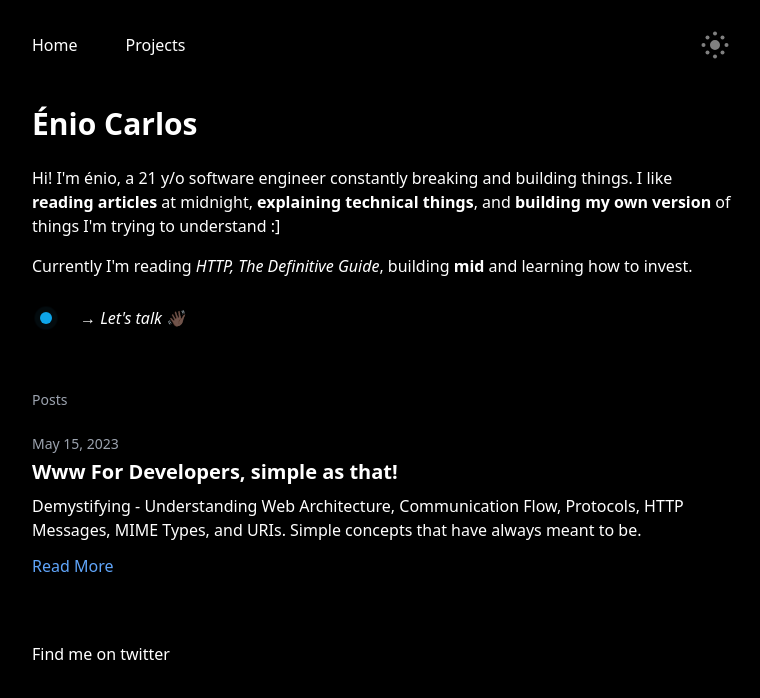
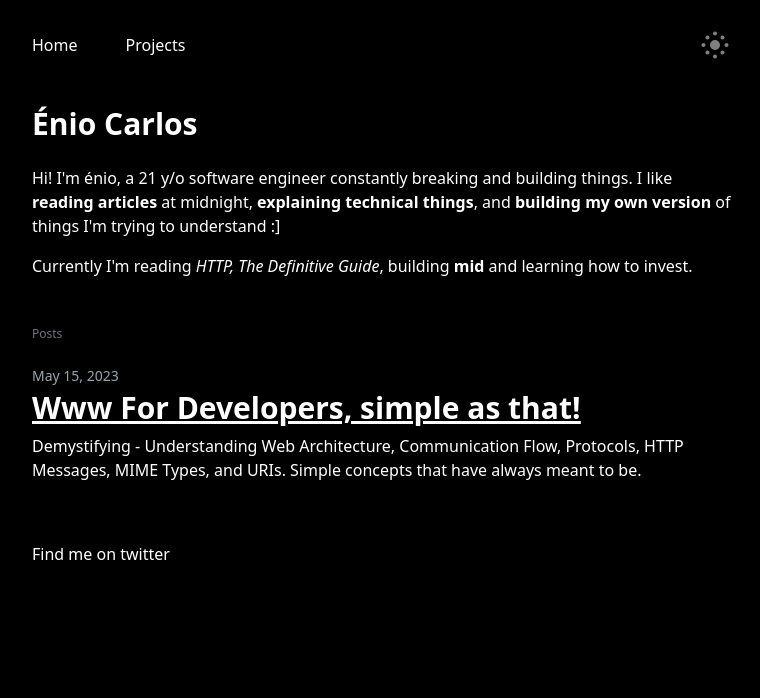
Before and after one commit to eniodev/enio, a Next.js app: page / in a window 1280 px wide. Shown: the top 698 px of the page, without its empty margins (256-1016 px from the left). Built offline with nearby package versions, Linux system fonts and the light colour scheme.

Commit message:
testing new sizes for text

```diff
--- a/pages/index.tsx
+++ b/pages/index.tsx
@@ -22,33 +22,21 @@ export const Index = ({ posts }: IndexProps): JSX.Element => {
       </p>
       <p>Currently I&apos;m reading <i>HTTP, The Definitive Guide</i>, building <b>mid</b> and learning how to invest.</p>
 
-      <div className="flex items-center justify-start">
-        <span className="relative flex h-3 w-3 ml-2">
-          <span className="animate-ping absolute inline-flex h-full w-full rounded-full bg-sky-400 opacity-75"></span>
-          <span className="relative inline-flex rounded-full h-3 w-3 bg-sky-500"></span>
-        </span>
-        <a href="https://twitter.com/eniocarlosao" className="inline-block px-7 py-3 rounded-md dark:text-white hover:text-white dark:hover:text-white">→ <i>Let&apos;s talk 👋🏿</i></a>
-    </div>
-
-      <p className="text-sm mt-12 dark:text-gray-400">Posts</p>
+      <p className="text-xs mt-12 text-gray-500">Posts</p>
       {posts.map((post) => (
         <article key={post.slug} className="mt-6">
           <p className="mb-1 text-sm text-gray-500 dark:text-gray-400">
             {format(parseISO(post.date), 'MMMM dd, yyyy')}
           </p>
-          <h1 className="mb-2 text-xl">
+          <h1 className="mb-2 text-md underline text">
             <Link as={`/posts/${post.slug}`} href={`/posts/[slug]`}>
-              <a className="text-gray-900 dark:text-white dark:hover:text-blue-400">
+              <a className="text-gray-900 dark:text-white ">
                 {post.title}
               </a>
             </Link>
           </h1>
           <p className="mb-3">{post.description}</p>
-          <p>
-            <Link as={`/posts/${post.slug}`} href={`/posts/[slug]`}>
-              <a>Read More</a>
-            </Link>
-          </p>
+
         </article>
       ))}
     </Layout>
```
